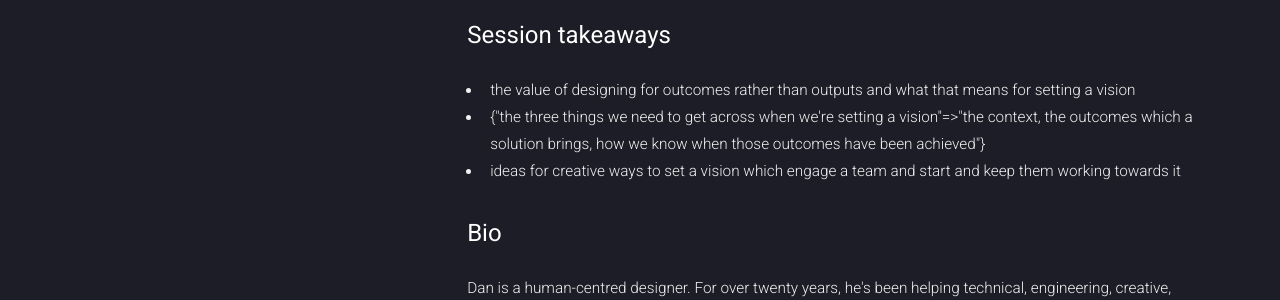
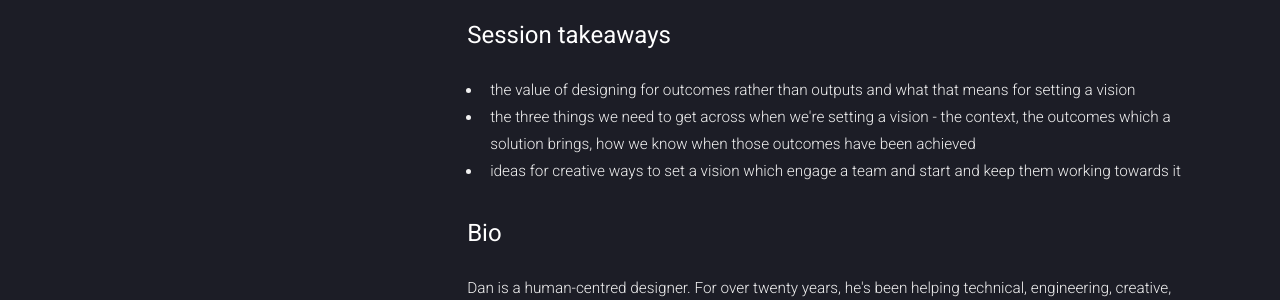
Before and after one commit to TechExeter/conference-2020, a Jekyll site: the page built from _speakers/dan-goodwin.md, in a window 1280 px wide and 900 px high, scrolled down 596 px. Shown: the part 152-452 px from the top of the window. Built offline with Jekyll 4.4.1, drawn with Linux system fonts in a browser that asks for light colours.

Commit message:
fixed error on Dan's page

```diff
--- a/_speakers/dan-goodwin.md
+++ b/_speakers/dan-goodwin.md
@@ -15,7 +15,7 @@ twitter:
 # linkedin:
 takeaways:
  - the value of designing for outcomes rather than outputs and what that means for setting a vision
- - the three things we need to get across when we're setting a vision: the context, the outcomes which a solution brings, how we know when those outcomes have been achieved
+ - the three things we need to get across when we're setting a vision - the context, the outcomes which a solution brings, how we know when those outcomes have been achieved
  - ideas for creative ways to set a vision which engage a team and start and keep them working towards it
 ---
 
```
